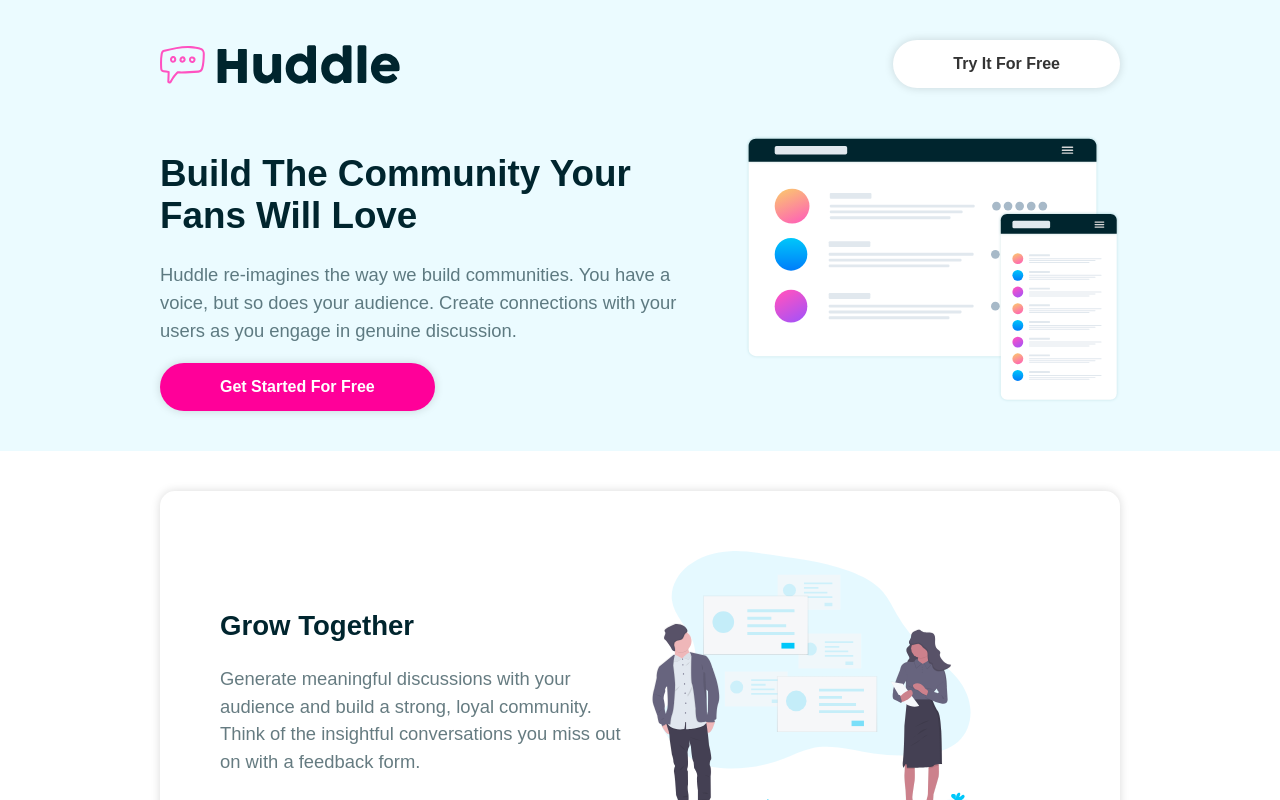
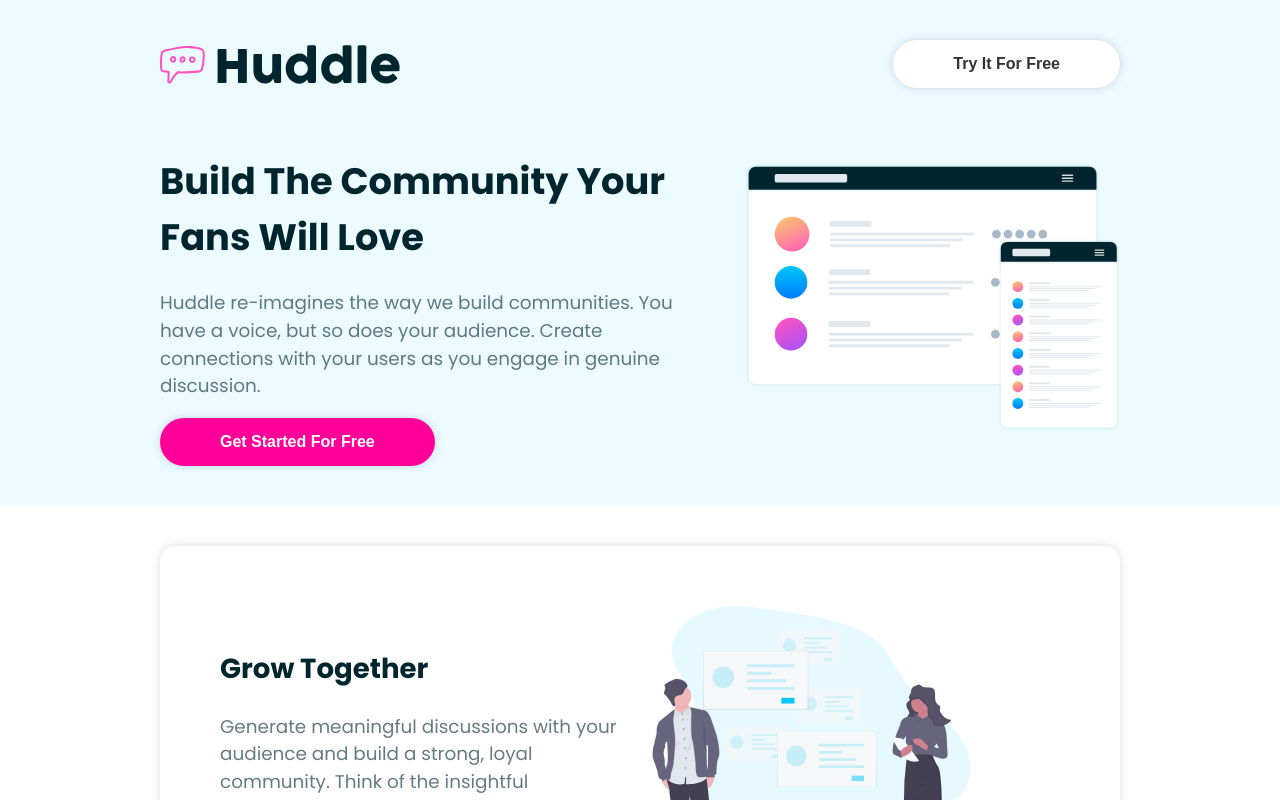
Before and after one commit to bl458/hubble, a React (Create React App) app: page / in a window 1280 px wide. Shown: the top 800 px of the page. Built offline with nearby package versions, Linux system fonts and the light colour scheme.

Commit message:
REFACTOR import font in public

```diff
--- a/public/index.html
+++ b/public/index.html
@@ -25,6 +25,9 @@
       Learn how to configure a non-root public URL by running `npm run build`.
     -->
     <title>React App</title>
+    <style>
+      @import url("https://fonts.googleapis.com/css2?family=Poppins:wght@300;400;600;700&display=swap");
+    </style>
   </head>
   <body>
     <noscript>You need to enable JavaScript to run this app.</noscript>
--- a/src/components/common/Global.js
+++ b/src/components/common/Global.js
@@ -1,7 +1,6 @@
 import { createGlobalStyle } from "styled-components";
 
 const GlobalStyles = createGlobalStyle`
-  @import url('https://fonts.googleapis.com/css2?family=Poppins:wght@300;400;600;700&display=swap');
   * {
     box-sizing: border-box;
   }
```
